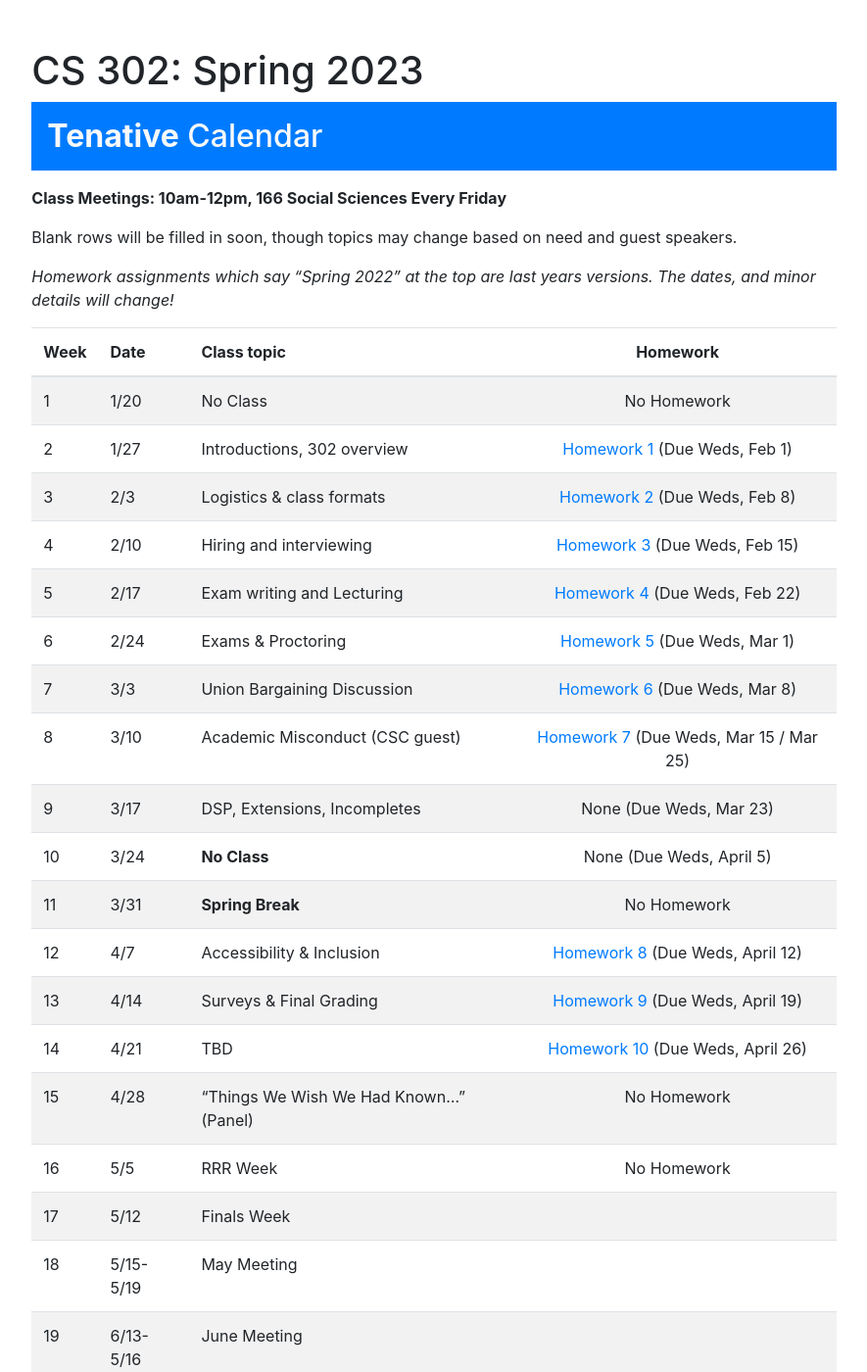
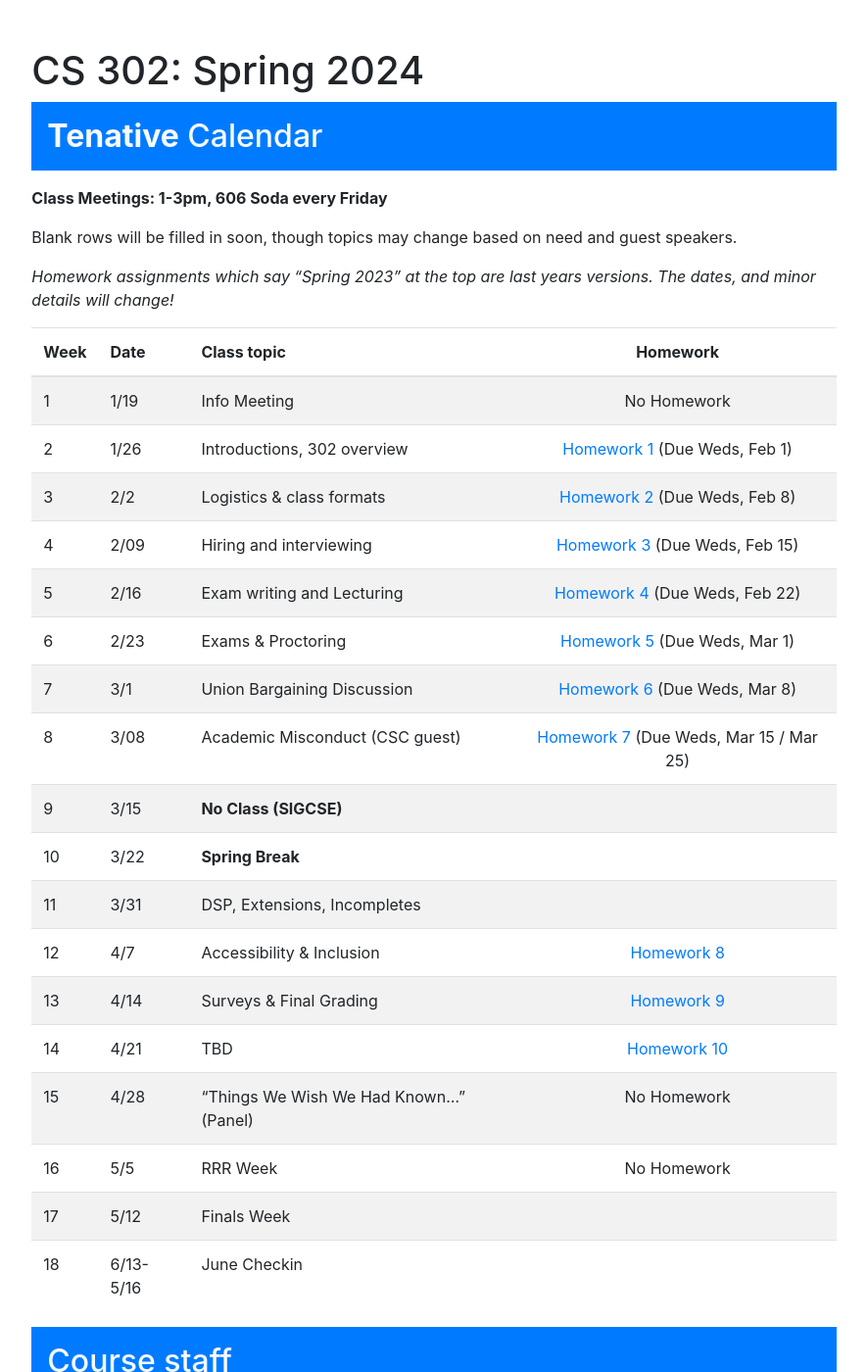
Before and after one commit to berkeley-cs302/sp24, a Jekyll site: the page built from index.md, in a window 1280 px wide and 1400 px high. Shown: the whole window at 98% size, without its empty margins (197-1082 px from the left). Built offline with Jekyll 4.4.1, drawn with Linux system fonts in a browser that asks for light colours; some of the changed text lies outside the part shown.

Commit message:
more updates

```diff
--- a/index.md
+++ b/index.md
@@ -1,41 +1,40 @@
 ---
 lang: en
-title: "CS 302: Spring 2023"
+title: "CS 302: Spring 2024"
 layout: default
 ---
 
 {:#calendar .bg-primary .text-light .p-3 .mb-3}
 ## **Tenative** Calendar
 
-**Class Meetings: 10am-12pm, 166 Social Sciences Every Friday**
+**Class Meetings: 1-3pm, 606 Soda every Friday**
 
 Blank rows will be filled in soon, though topics may change based on
 need and guest speakers.
 
-_Homework assignments which say "Spring 2022" at the top are last years versions. The dates, and minor details will change!_
+_Homework assignments which say "Spring 2023" at the top are last years versions. The dates, and minor details will change!_
 
 {:.table .table-striped}
 | Week | Date | Class topic | Homework |
 |:-----|------|-------------|:---------:|
-| 1    | 1/20 | No Class | No Homework |
-| 2    | 1/27 | Introductions, 302 overview | [Homework 1][hw1] (Due Weds, Feb 1) |
-| 3    | 2/3  | Logistics & class formats | [Homework 2][hw2] (Due Weds, Feb 8) |
-| 4    | 2/10 | Hiring and interviewing | [Homework 3][hw3] (Due Weds, Feb 15) |
-| 5    | 2/17 | Exam writing and Lecturing | [Homework 4][hw4] (Due Weds, Feb 22) |
-| 6    | 2/24 | Exams & Proctoring | [Homework 5][hw5] (Due Weds, Mar 1) |
-| 7    | 3/3  | Union Bargaining Discussion | [Homework 6][hw6] (Due Weds, Mar 8) |
-| 8    | 3/10 | Academic Misconduct (CSC guest) | [Homework 7][hw7] (Due Weds, Mar 15 / Mar 25) |
-| 9    | 3/17 | DSP, Extensions, Incompletes | None (Due Weds, Mar 23) |
-| 10   | 3/24 | **No Class** | None (Due Weds, April 5) |
-| 11   | 3/31 | **Spring Break** | No Homework |
-| 12   | 4/7  | Accessibility & Inclusion | [Homework 8][hw8] (Due Weds, April 12) |
-| 13   | 4/14 | Surveys & Final Grading | [Homework 9][hw9] (Due Weds, April 19) |
-| 14   | 4/21 | TBD | [Homework 10][hw10] (Due Weds, April 26) |
+| 1    | 1/19 | Info Meeting | No Homework |
+| 2    | 1/26 | Introductions, 302 overview | [Homework 1][hw1] (Due Weds, Feb 1) |
+| 3    | 2/2  | Logistics & class formats | [Homework 2][hw2] (Due Weds, Feb 8) |
+| 4    | 2/09 | Hiring and interviewing | [Homework 3][hw3] (Due Weds, Feb 15) |
+| 5    | 2/16 | Exam writing and Lecturing | [Homework 4][hw4] (Due Weds, Feb 22) |
+| 6    | 2/23 | Exams & Proctoring | [Homework 5][hw5] (Due Weds, Mar 1) |
+| 7    | 3/1  | Union Bargaining Discussion | [Homework 6][hw6] (Due Weds, Mar 8) |
+| 8    | 3/08 | Academic Misconduct (CSC guest) | [Homework 7][hw7] (Due Weds, Mar 15 / Mar 25) |
+| 9    | 3/15 | **No Class (SIGCSE)** |  |
+| 10   | 3/22 | **Spring Break** |  |
+| 11   | 3/31 | DSP, Extensions, Incompletes |  |
+| 12   | 4/7  | Accessibility & Inclusion | [Homework 8][hw8] |
+| 13   | 4/14 | Surveys & Final Grading | [Homework 9][hw9] |
+| 14   | 4/21 | TBD | [Homework 10][hw10] |
 | 15   | 4/28 | "Things We Wish We Had Known…" (Panel) | No Homework |
 | 16   | 5/5  | RRR Week | No Homework |
 | 17   | 5/12 | Finals Week | |
-| 18   | 5/15-5/19  | May Meeting | |
-| 19   | 6/13-5/16  | June Meeting | |
+| 18   | 6/13-5/16  | June Checkin | |
 
 
 [hw1]: https://docs.google.com/document/d/1sGuqNcIH5D8qClo9z84ZqbAAc3Eak73HCX4zq05MaUo/preview
@@ -70,16 +69,15 @@ In PDF:  → Google Docs & Sheets: Replace /edit with /export?format=pdf
         <div class="col">
             <img src="https://cs88-website.github.io/sp22/assets/images/michael-ball.jpg" alt="Photo of Michael Ball" height="100"><br>
             Michael Ball<br>
-            (Co-lecturer)<br>
             <a href="mailto:ball@berkeley.edu">ball@berkeley.edu</a><br>
             Pronouns: he/him
         </div>
         <div class="col">
-            <img src="https://www2.eecs.berkeley.edu/Faculty/Photos/Homepages/nweaver.jpg" alt="Photo of Nick Weaver" height="100"><br>
+            <!-- <img src="https://www2.eecs.berkeley.edu/Faculty/Photos/Homepages/nweaver.jpg" alt="Photo of Nick Weaver" height="100"><br>
             Nick Weaver<br>
             (Co-lecturer)<br>
             <a href="mailto:nveaver@berkeley.edu">nveaver@berkeley.edu</a><br>
-            Pronouns: he/him
+            Pronouns: he/him -->
         </div>
     </div>
 </div>
```
Also changed, not shown: README.md.
